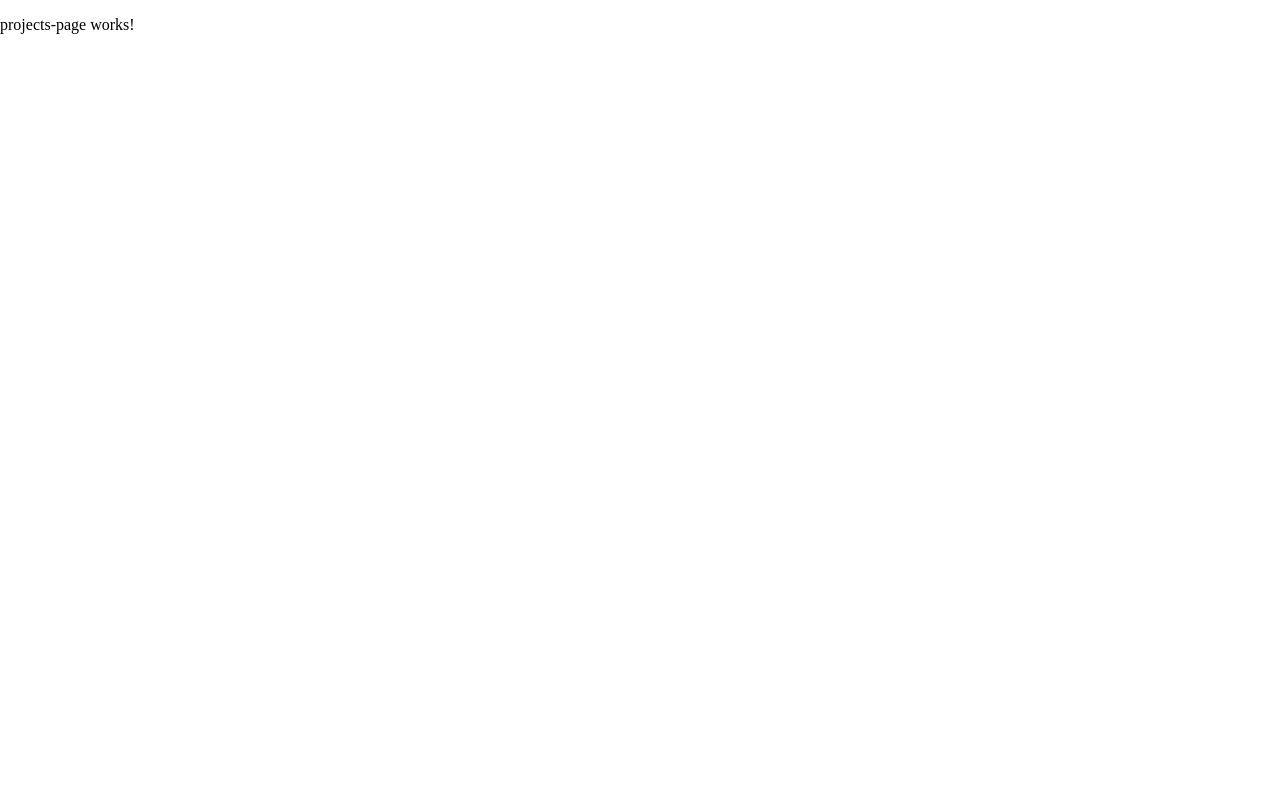
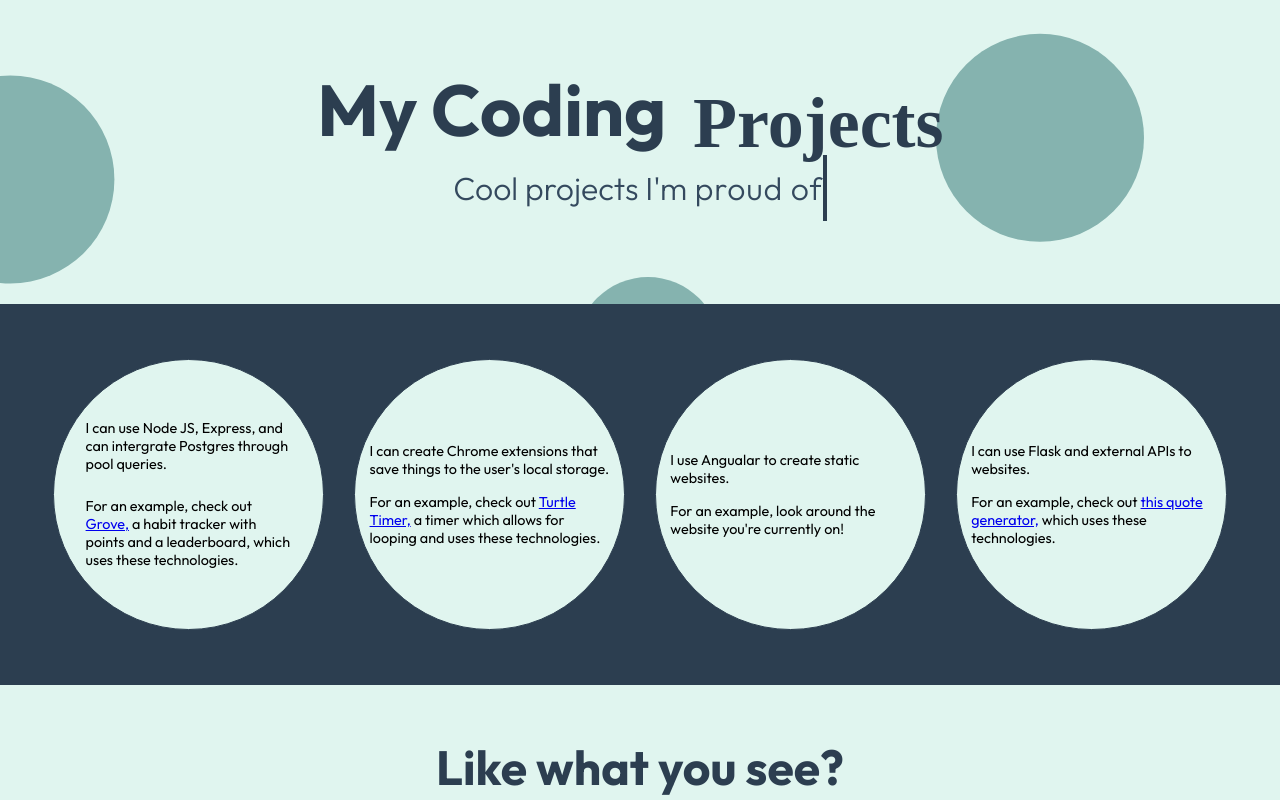
Before and after one commit to Christie125/portfolio, an Angular app: page /projects in a window 1280 px wide. Shown: the top 800 px of the page. Built offline with nearby package versions, Linux system fonts and the light colour scheme; a web font is replaced by a local one.

Commit message:
Continued working on website

```diff
--- a/src/app/awards-page/awards-page.html
+++ b/src/app/awards-page/awards-page.html
@@ -1 +1,3 @@
-<p>awards-page works!</p>
+<app-test title="School" titleTwo="Awards" subtitleTwo="the years" subtitle="Awards I've recieved over"></app-test>
+<app-contact></app-contact>
+<app-footer></app-footer>
--- a/src/app/clubs-page-actual/clubs-page-actual.html
+++ b/src/app/clubs-page-actual/clubs-page-actual.html
@@ -1 +1,3 @@
-<p>clubs-page-actual works!</p>
+<app-test title="School" titleTwo="Clubs" subtitleTwo="I'm part of" subtitle="The clubs"></app-test>
+<app-contact></app-contact>
+<app-footer></app-footer>
--- a/src/app/clubs-page/clubs-page.ts
+++ b/src/app/clubs-page/clubs-page.ts
@@ -1,5 +1,5 @@
 import { Component } from '@angular/core';
-import { Test } from '../header/header';
+import { Header } from '../header/header';
 import { Achievement } from '../achievement/achievement';
 import { Marquee } from '../marquee/marquee';
 import { Contact } from '../contact/contact';
@@ -13,7 +13,7 @@ import { RouterLink, RouterOutlet } from '@angular/router';
   selector: 'app-clubs-page',
   standalone: true,
   imports: [
-    Test,
+    Header,
     Achievement,
     Marquee,
     Contact,
--- a/src/app/header/header.css
+++ b/src/app/header/header.css
@@ -15,7 +15,7 @@ section {
   margin: 0;
 }
 
-h1{
+h1 {
   font-family: 'Outfit', sans-serif;
   color: #2C3E50;
   margin-bottom: 20px;
@@ -30,7 +30,7 @@ h1{
 
 #titleTwo {
   font-family: 'League Script', cursive;
-    transform: translate(0, 0.8rem);
+  transform: translate(0, 1.1rem);
 }
 
 h4 {
@@ -45,7 +45,7 @@ h4 {
   padding-bottom: 1%;
 }
 
-div{
+div {
   display: flex;
   justify-content: center;
   gap: 0.6%;
@@ -77,7 +77,8 @@ div{
 
 .typewriter {
   overflow: hidden;
-  border-right: 0.25rem solid #2C3E50; /* The typwriter cursor */
+  border-right: 0.25rem solid #2C3E50;
+  /* The typwriter cursor */
   white-space: nowrap;
   margin: 0;
   letter-spacing: 0.05rem;
@@ -88,13 +89,24 @@ div{
 
 /* The typing effect */
 @keyframes typing {
-  from { width: 0 }
-  to { width: 10% }
+  from {
+    width: 0
+  }
+
+  to {
+    width: 10%
+  }
 }
 
 /* The typewriter cursor effect */
 @keyframes blink-caret {
-  from, to { border-color: transparent }
-  50% { border-color: #2C3E50;
+
+  from,
+  to {
+    border-color: transparent
+  }
+
+  50% {
+    border-color: #2C3E50;
   }
 }
--- a/src/app/header/header.ts
+++ b/src/app/header/header.ts
@@ -4,11 +4,12 @@ import { Component } from '@angular/core';
   selector: 'app-test',
   imports: [],
   templateUrl: './header.html',
-  styleUrl: './header.css'
+  styleUrl: './header.css',
+  inputs: ['title', 'subtitle', 'titleTwo', 'subtitleTwo']
 })
-export class Test {
-  title = "Christie"
-  subtitle = "A passionate"
-  titleTwo = "Berenshteyn"
-  subtitleTwo = "student"
+export class Header {
+  title: string = "Christie";
+  subtitle: string = "A passionate";
+  titleTwo: string = "Berenshteyn";
+  subtitleTwo: string = "student";
 }
--- a/src/app/projects-page/projects-page.css
+++ b/src/app/projects-page/projects-page.css
@@ -0,0 +1,35 @@
+@import url('https://fonts.googleapis.com/css2?family=Outfit:wght@300;400;500;700&display=swap');
+
+.content {
+    padding: 3%;
+    display: flex;
+    font-family: 'Outfit', sans-serif;
+    background-color: #2C3E50;
+}
+
+app-content-circle {
+    font-size: 0.8rem !important;
+    width: 15rem;
+    height: 15rem;
+    display: flex;
+    align-items: center;
+    justify-content: center;
+    margin: 2rem auto;
+}
+
+app-content-circle:hover {
+    transform: scale(1.03);
+}
+
+#grove p {
+    text-align: left;
+    margin: 5%;
+    margin-left: 7%;
+    margin-right: 5%;
+}
+
+#grove #grove-content {
+    display: flex;
+    flex-direction: column;
+    justify-content: center;
+}
--- a/src/app/projects-page/projects-page.html
+++ b/src/app/projects-page/projects-page.html
@@ -1 +1,35 @@
-<p>projects-page works!</p>
+<app-test title="My Coding" titleTwo="Projects" subtitleTwo="proud of" subtitle="Cool projects I'm"></app-test>
+<main>
+    <div class="content">
+        <app-content-circle id="grove">
+            <div id="grove-content">
+                <p>I can use Node JS, Express, and can intergrate Postgres through pool queries.</p>
+                <p>For an example, check out <a href="https://github.com/Christie125/Grove-Athena-Project-1">Grove,</a>
+                    a
+                    habit tracker with points and a leaderboard, which uses these technologies. </p>
+            </div>
+        </app-content-circle>
+        <app-content-circle>
+            <div id="turtle-content">
+                <p>I can create Chrome extensions that save things to the user's local storage.</p>
+                <p>For an example, check out <a href="https://github.com/Christie125/Turtle-Timer">Turtle Timer,</a>
+                    a timer which allows for looping and uses these technologies. </p>
+            </div>
+        </app-content-circle>
+        <app-content-circle>
+            <div id="portfolio-content">
+                <p>I use Angualar to create static websites.</p>
+                <p>For an example, look around the website you're currently on!</p>
+            </div>
+        </app-content-circle>
+        <app-content-circle>
+            <div id="flask-content">
+                <p>I can use Flask and external APIs to websites.</p>
+                <p>For an example, check out <a href="https://github.com/Christie125/Quote-Generator">this quote
+                        generator,</a> which uses these technologies. </p>
+            </div>
+        </app-content-circle>
+    </div>
+</main>
+<app-contact></app-contact>
+<app-footer></app-footer>
```
Also changed, not shown: src/app/awards-page/awards-page.ts (+8 -2 lines), src/app/clubs-page-actual/clubs-page-actual.ts (+8 -1 lines), src/app/projects-page/projects-page.ts (+10 -1 lines). Lines whose indentation alone changed are shown as unchanged.
